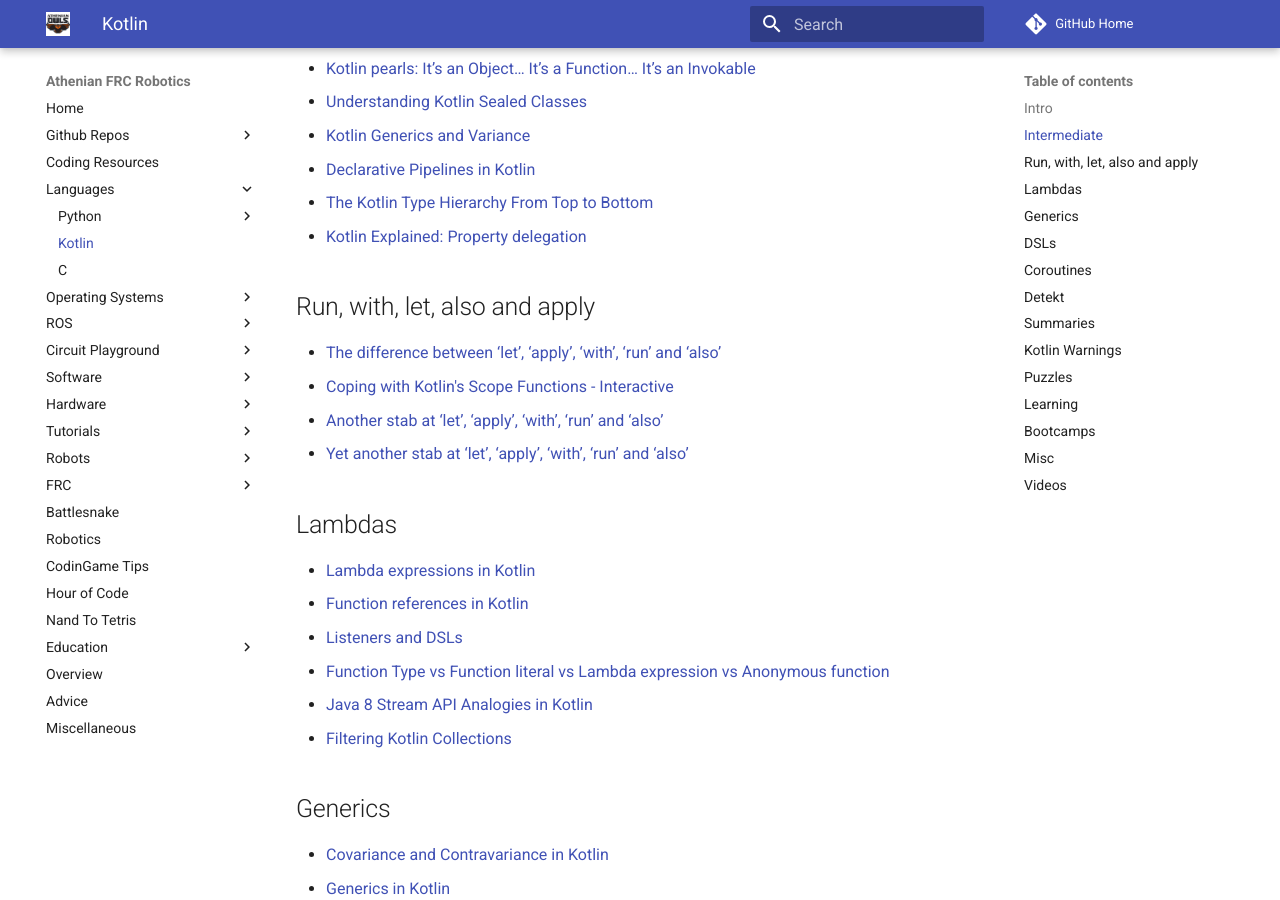
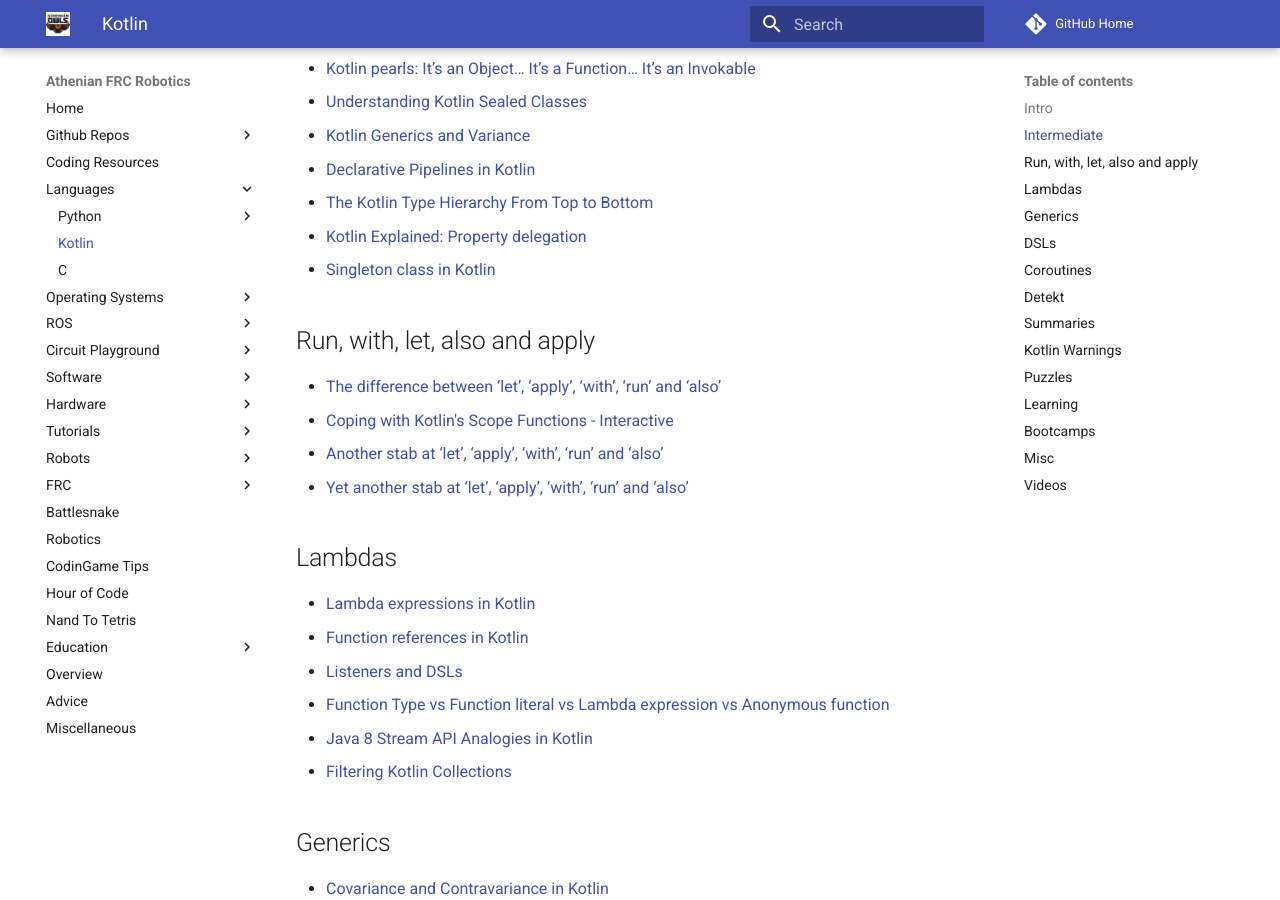
Before and after one commit to athenian-robotics/athenian-robotics-mkdocs, an MkDocs documentation site: the page built from docs/kotlin.md, in a window 1280 px wide and 900 px high, scrolled down 3046 px. Built offline with MkDocs 1.6.1 and Material for MkDocs 9.7.7, drawn with Linux system fonts in a browser that asks for light colours; comment, search, counter and statistics services are not loaded.

Commit message:
Update docs

```diff
--- a/docs/kotlin.md
+++ b/docs/kotlin.md
@@ -92,6 +92,7 @@
 * [Declarative Pipelines in Kotlin](https://medium.com/@desaismital/declarative-pipelines-in-kotlin-b9e18e77f2c5)
 * [The Kotlin Type Hierarchy From Top to Bottom](https://speakerdeck.com/npryce/the-kotlin-type-hierarchy-from-top-to-bottom)
 * [Kotlin Explained: Property delegation](https://medium.com/kotlin-arsenal/kotlin-explained-property-delegation-c2d92ff9d7fc)
+* [Singleton class in Kotlin](https://medium.com/@abhilashmyworld/singleton-class-in-kotlin-c3398e7fd76b)
 
 ## Run, with, let, also and apply
 * [The difference between ‘let’, ‘apply’, ‘with’, ‘run’ and ‘also’](https://medium.com/@tpolansk/the-difference-between-kotlins-functions-let-apply-with-run-and-else-ca51a4c696b8)
```
